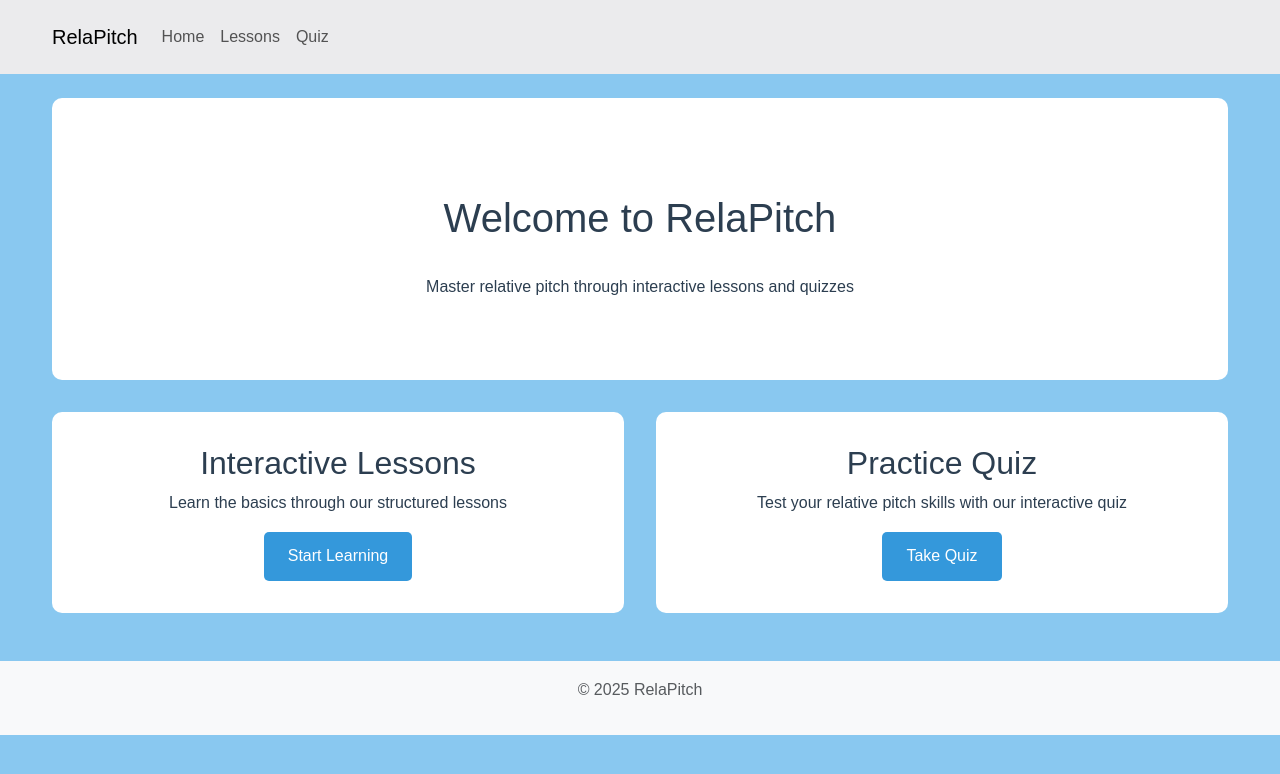
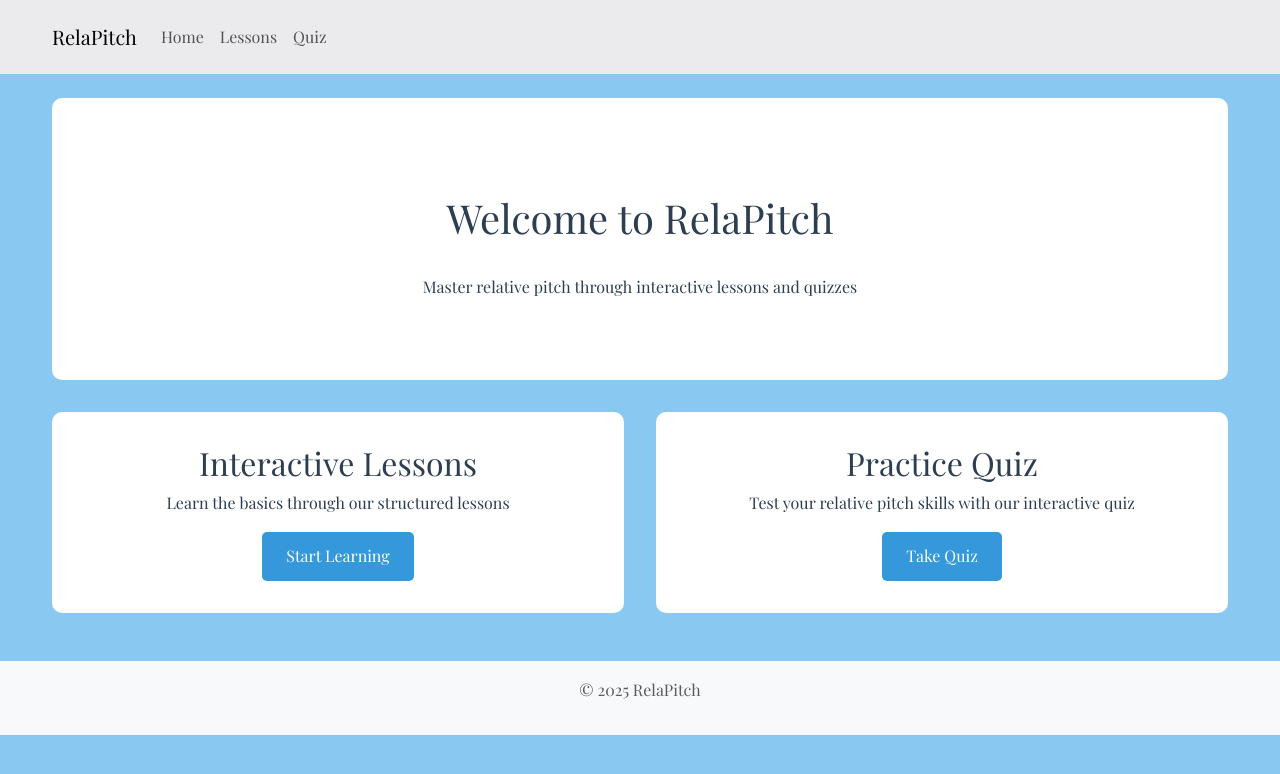
Before and after one commit to RelaPitch/RelaPitch, a Flask app: page / in a window 1280 px wide. Shown: the top 774 px of the page. Run offline with Flask 3, Linux system fonts and the light colour scheme.

Commit message:
changed font to playfair display

```diff
--- a/static/css/style.css
+++ b/static/css/style.css
@@ -14,7 +14,7 @@
 }
 
 body {
-    font-family: 'Arial', sans-serif;
+    font-family: 'Playfair Display';
     line-height: 1.6;
     color: var(--text-color);
     background-color: var(--background-color);
--- a/templates/base.html
+++ b/templates/base.html
@@ -7,6 +7,7 @@
     <link href="https://cdn.jsdelivr.net/npm/bootstrap@5.3.0/dist/css/bootstrap.min.css" rel="stylesheet">
     <link rel="stylesheet" href="{{ url_for('static', filename='css/style.css') }}">
     <link rel="stylesheet" href="{{ url_for('static', filename='css/drag-drop.css') }}">
+    <link href="https://fonts.googleapis.com/css2?family=Playfair+Display:wght@400;700&display=swap" rel="stylesheet">
 </head>
 <body>
     <nav class="navbar navbar-expand-lg">
```
